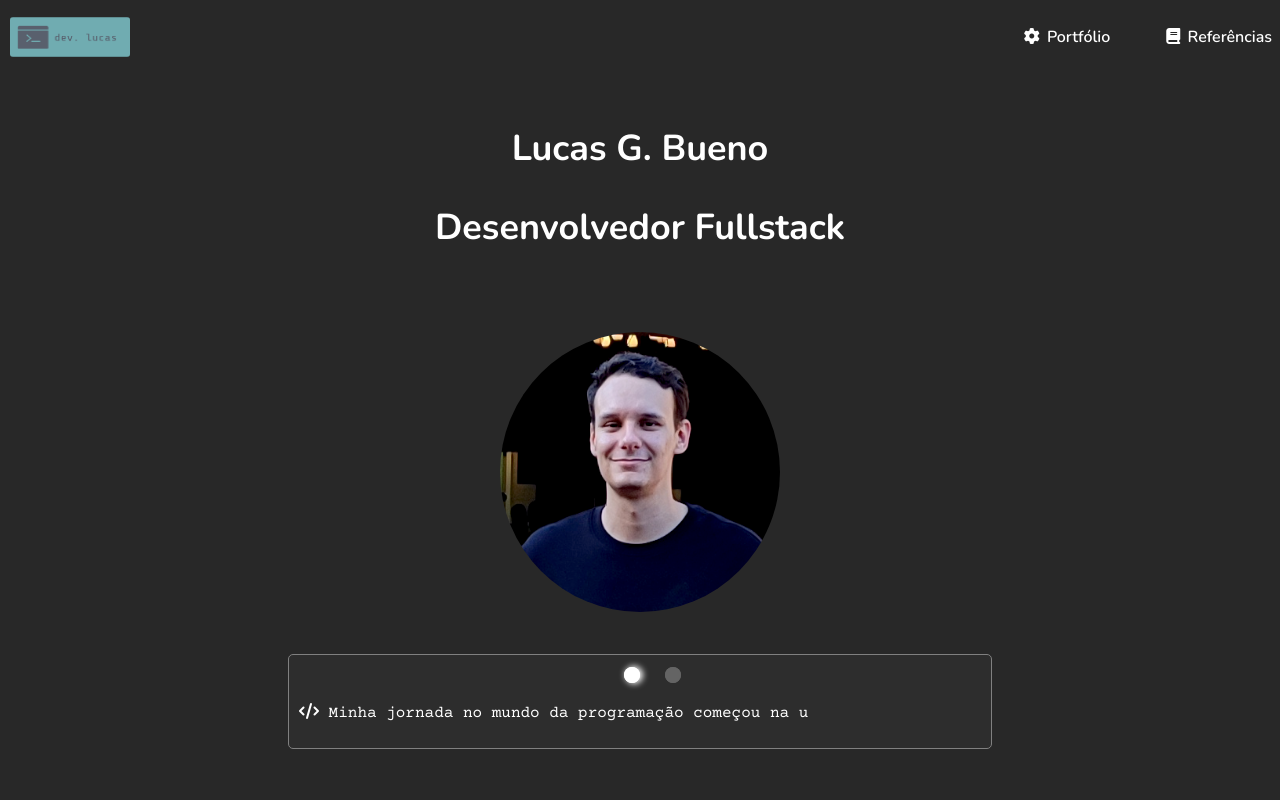
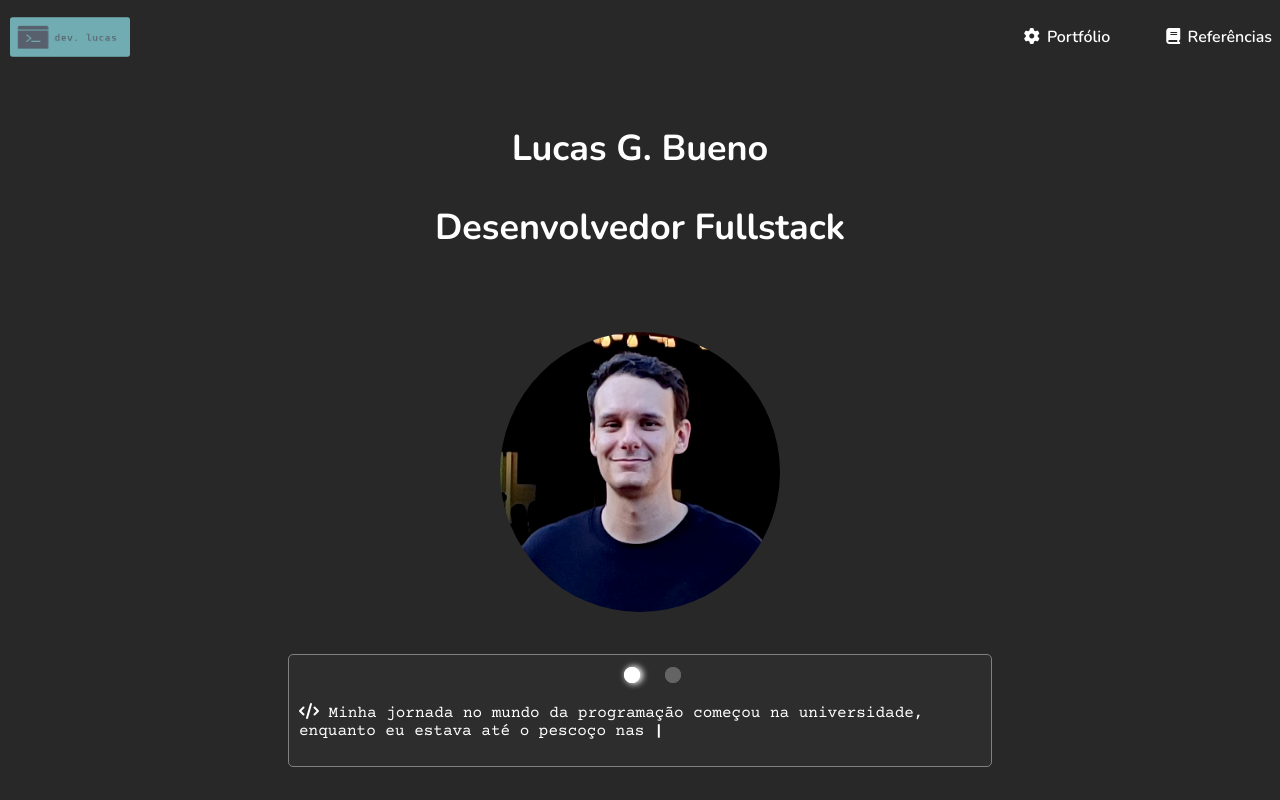
Before and after one commit to hashdefault/homepage, a Vue app: page / in a window 1280 px wide. Shown: the top 800 px of the page. Built offline with nearby package versions, Linux system fonts and the light colour scheme.

Commit message:
adicionando efeito typewriter correções

```diff
--- a/src/components/HomeDescription.vue
+++ b/src/components/HomeDescription.vue
@@ -51,7 +51,7 @@ export default {
         "Sou apaixonado por músicas como folk, clássica, rock e soul. As músicas instrumentais me ajudam a relaxar, enquanto as composições clássicas me oferecem uma elegância atemporal. A energia visceral do rock alimenta minha paixão, e os vocais do Soul falam à minha alma. Me sinto enriquecido por cada um desses gêneros. Livros, cinema e arte são parte de interesses dos quais eu vejo sendo fundamentais a experiência humana.",
       displayedTextFirst: "",
       displayedTextSecond: "",
-      typingSpeed: 100,
+      typingSpeed: 50,
       isLightsUp: true,
       isShow: true,
     };
@@ -61,10 +61,18 @@ export default {
     toggleClasses() {
       this.isLightsUp = !this.isLightsUp;
       this.isShow = !this.isShow;
+      if (this.isShow) {
+        this.displayedTextSecond = "";
+        this.startTypingFirst();
+      } else {
+        this.displayedTextFirst = "";
+        this.startTypingSecond();
+      }
     },
     startTypingFirst() {
+      this.displayedTextFirst = "";
       let index = 0;
-      const interval = setInterval(() => {
+       const interval = setInterval(() => {
         if (index < this.fullTextFirst.length) {
           this.displayedTextFirst += this.fullTextFirst[index];
           index++;
@@ -74,8 +82,9 @@ export default {
       }, this.typingSpeed);
     },
     startTypingSecond() {
+      this.displayedTextSecond = "";
       let index = 0;
-      const interval = setInterval(() => {
+       const interval = setInterval(() => {
         if (index < this.fullTextSecond.length) {
           this.displayedTextSecond += this.fullTextSecond[index];
           index++;
@@ -110,7 +119,6 @@ export default {
 .description p {
   font-family: Courier Prime, monospace;
   color: white;
-  white-space: nowrap;
   overflow: hidden;
 }
 .btn-links .lights {
@@ -151,6 +159,23 @@ export default {
   opacity: 1;
   transition: opacity 0.8s ease, height 0.8s ease;
 }
+p::after {
+  content: "|";
+  font-weight: bold;
+  display: inline-block;
+  animation: blink 0.6s steps(2, start) infinite;
+}
+
+@keyframes blink {
+  0%,
+  50% {
+    opacity: 1;
+  }
+  50.1%,
+  100% {
+    opacity: 0;
+  }
+}
 @media (max-width: 768px) {
   .description {
     width: 90%;
```
